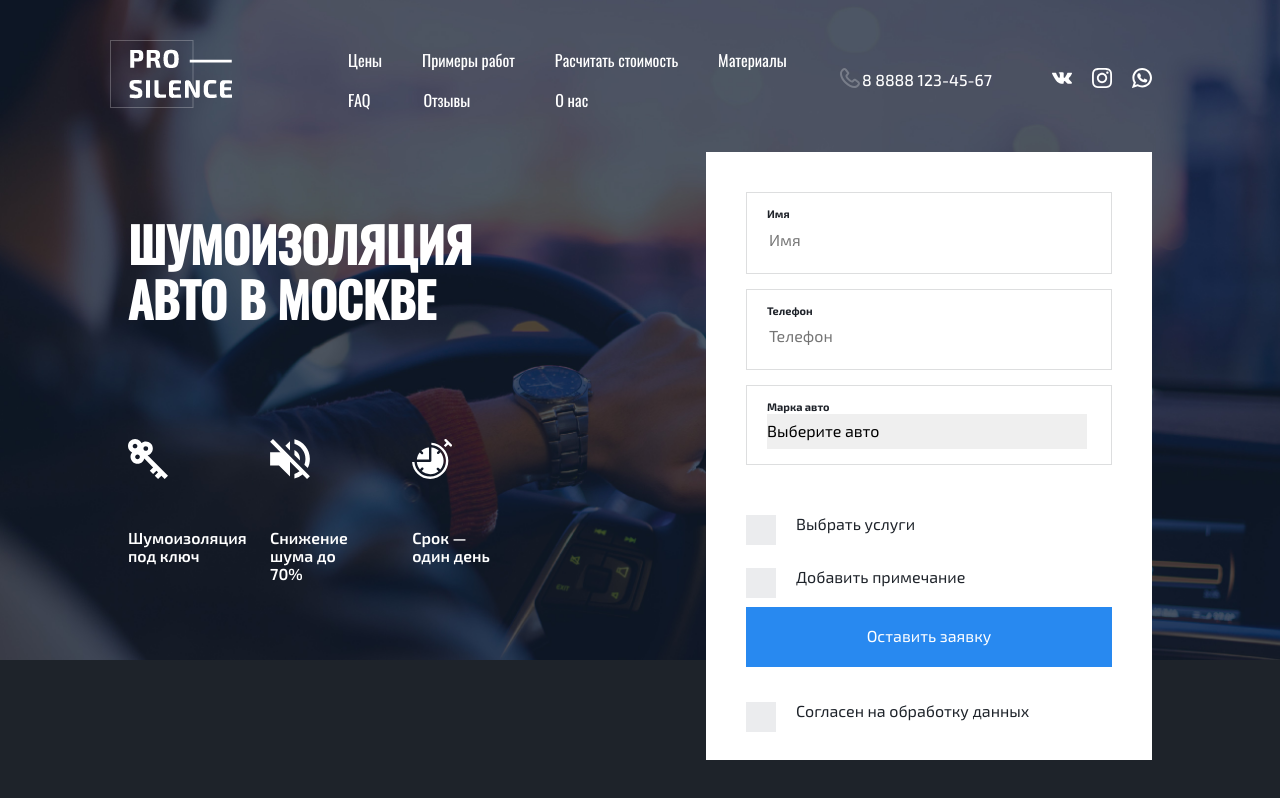
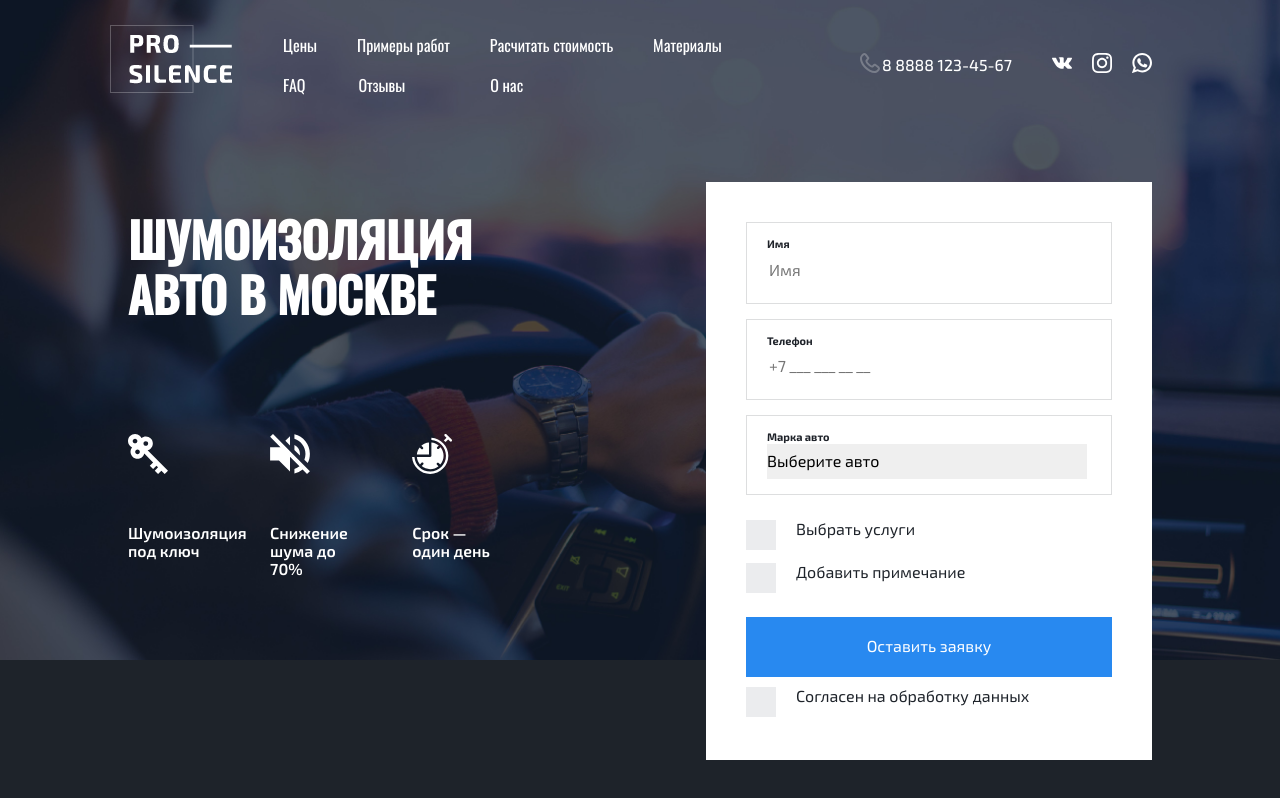
Before and after one commit to bahoss/pro-silence, a plain HTML site: page src/index.html in a window 1280 px wide. Drawn offline with Linux system fonts and the light colour scheme; files whose address does not match are found by name; a web font is replaced by a local one.

Commit message:
form position

```diff
--- a/src/css/styles.scss
+++ b/src/css/styles.scss
@@ -125,7 +125,6 @@ input {
     position: relative;
     width: 100%;
     height: 10vh;
-    padding-top: 20px;
   }
 }
 
@@ -138,7 +137,6 @@ input {
   display: flex;
   flex-wrap: wrap;
   align-items: center;
-  margin-left: 150px;
   width: 500px;
 }
 
@@ -146,6 +144,15 @@ input {
   font-family: "Oswald-Regular", sans-serif;
   font-size: 16px;
   margin-left: 40px;
+
+  a:hover {
+    color: #787d89;
+    webkit-transition: all 0.5s ease-out;
+    -moz-transition: all 0.5s ease-out;
+    -ms-transition: all 0.5s ease-out;
+    -o-transition: all 0.5s ease-out;
+    transition: all 0.5s ease-out;
+  }
 }
 
 .menu__item:nth-child(6) {
@@ -172,7 +179,7 @@ input {
 .phone_number {
   font-family: "Exo2-Medium", sans-serif;
   font-size: 16px;
-  margin-right: 40px;
+  margin-right: 20px;
 }
 
 .advert {
@@ -232,7 +239,7 @@ input {
     font-family: "Exo2-Regular", sans-serif;
     font-size: 16px;
     color: #1e232a;
-    margin-left: 50px;
+    margin: 10px 0 15px 50px;
   }
 
   label::before {
@@ -272,6 +279,18 @@ input {
     cursor: pointer;
   }
 }
+.confirm_label::before {
+  content: "";
+  position: absolute;
+  display: inline-block;
+  left: 40px;
+  height: 20px;
+  width: 20px;
+  background: #ebecee;
+}
+input[type="checkbox"] {
+  display: none;
+}
 
 input[type="checkbox"] + label::after {
   content: none;
--- a/src/index.html
+++ b/src/index.html
@@ -202,7 +202,8 @@
         <div class="form">
           <div><span>Имя</span><input type="text" placeholder="Имя" /></div>
           <div>
-            <span>Телефон</span><input type="text" placeholder="Телефон" />
+            <span>Телефон</span
+            ><input type="text" placeholder="+7 ___ ___ __ __" />
           </div>
           <div>
             <span>Марка авто</span>
@@ -220,7 +221,9 @@
             >Добавить примечание</label
           >
           <input type="submit" value="Оставить заявку" />
-          <input type="checkbox" id="checkbox_3" /><label for="checkbox_3"
+          <input type="checkbox" id="checkbox_3" /><label
+            class="confirm_label"
+            for="checkbox_3"
             >Согласен на обработку данных</label
           >
         </div>
```
Also changed, not shown: src/css/styles.css.
